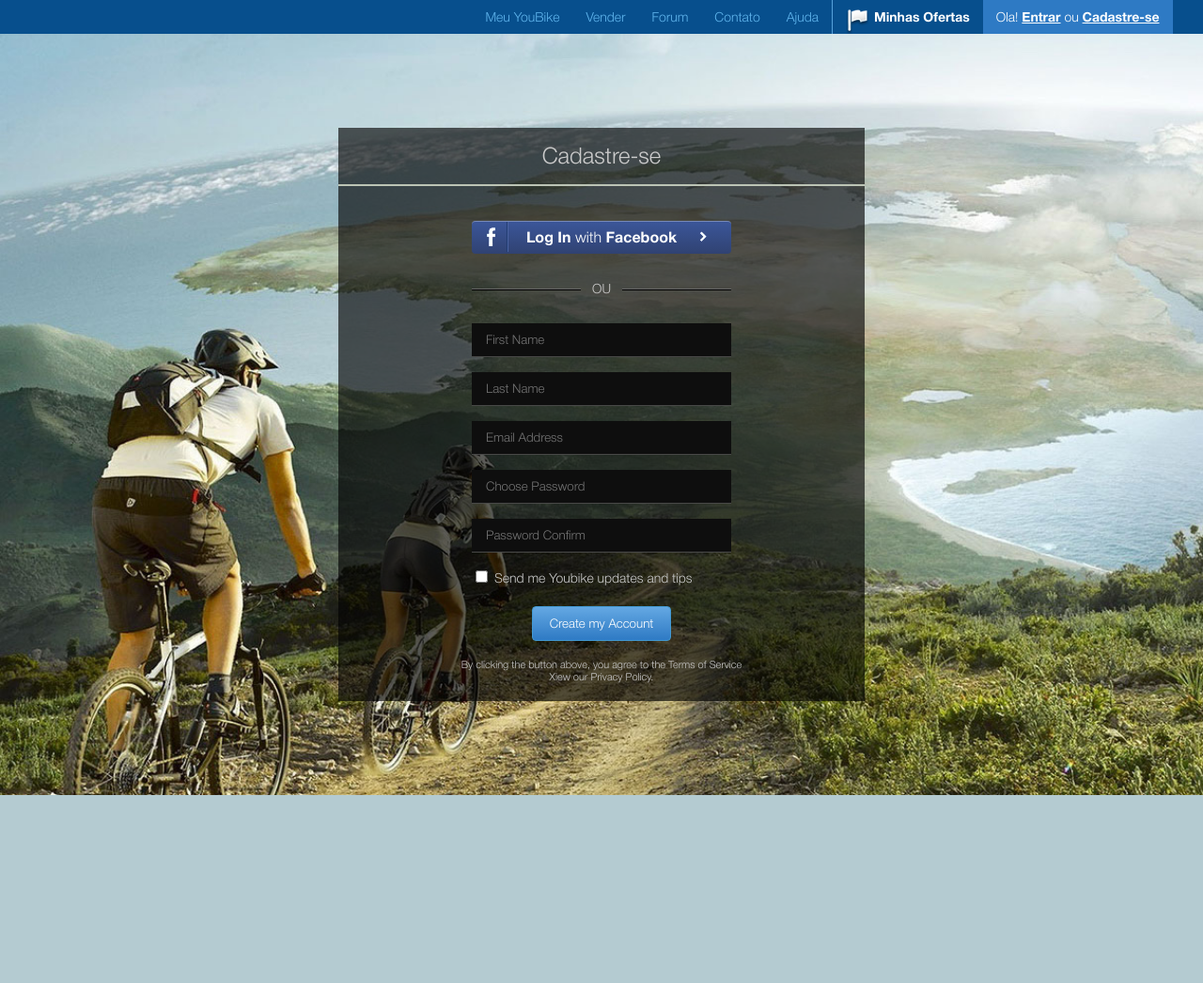
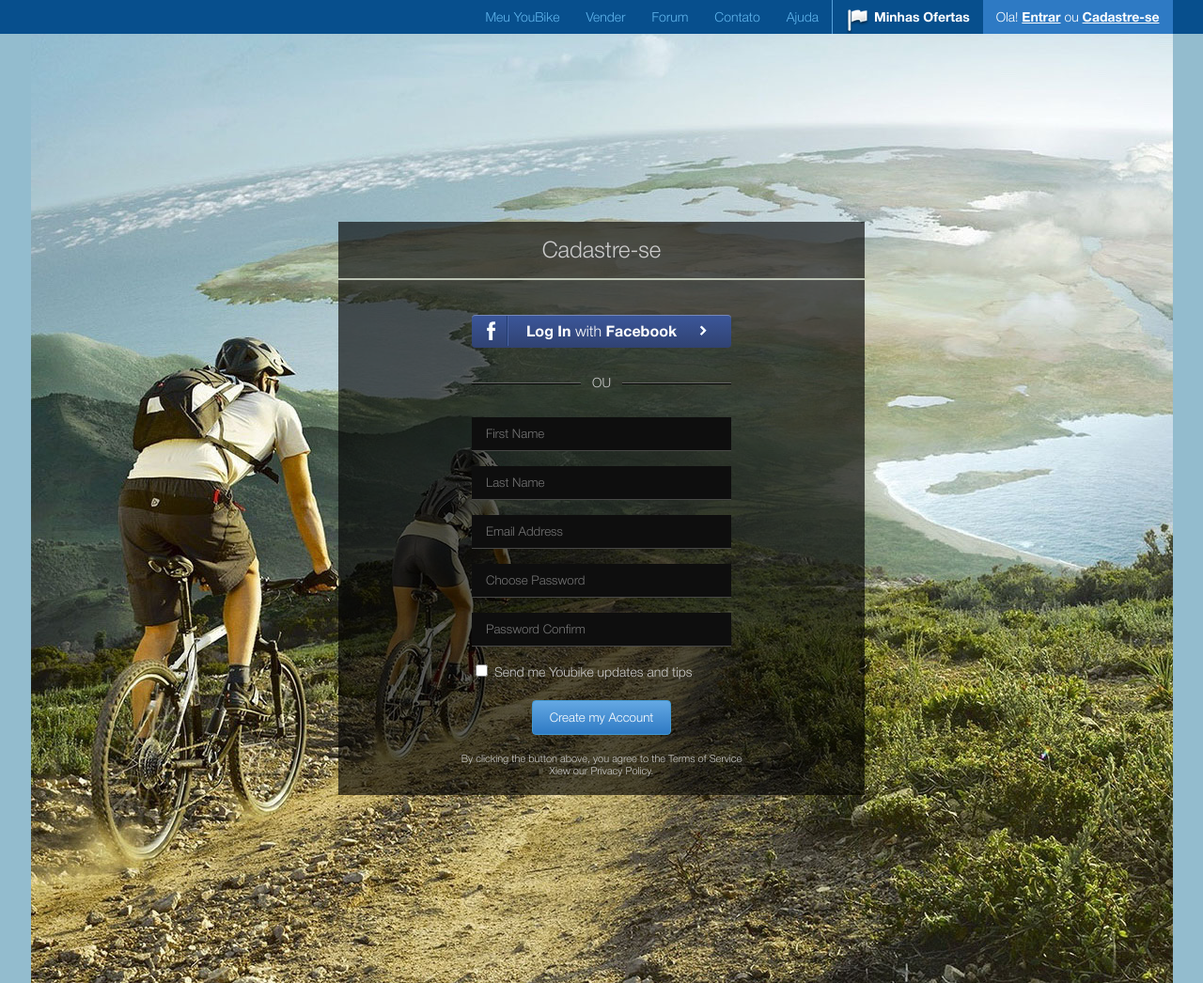
Before and after one commit to a1ex7/lesson-2015, a plain HTML site: page lesson5/task1/index.html in a window 1280 px wide. Shown: the whole page at 94% size. Before the commit the page ends 846 px from the top, so only its background shows below. Drawn offline with Linux system fonts and the light colour scheme.

Commit message:
fix backgroung

```diff
--- a/lesson5/task1/css/style.css
+++ b/lesson5/task1/css/style.css
@@ -25,14 +25,18 @@
 }
 
 body {
-    background: fixed url("../img/background.jpg") #b4cbd1 no-repeat center center;
-    background-size: cover;
     font: 14px 'Helvetica Neue', Tahoma, sans-serif;
 }
 
-.wrapper {
+.wrapper-header {
     width: 1215px;
     margin: 0 auto;
+}
+
+.wrapper-main {
+    margin: 0 auto;
+    padding: 200px 0;
+    background: #93BCCE url("../img/background.jpg") no-repeat center center;
 }
 
 .clearfix:after {
@@ -113,7 +117,7 @@
 /* MAIN */
 
 .form-wrapper {
-    margin: 100px auto;
+    margin: 0 auto;
     width: 560px;
     color: #cccccc;
     background-color: rgba(0,0,0, 0.63);
--- a/lesson5/task1/index.html
+++ b/lesson5/task1/index.html
@@ -8,7 +8,7 @@
 </head>
 <body>
     <header>
-    <div class="wrapper">
+    <div class="wrapper-header">
         <nav class="header-menu clearfix">
             <ul>
                 <li><a href="#">Meu YouBike</a></li>
@@ -23,6 +23,7 @@
     </div>
     </header>
     <main class="main-content">
+    <div class="wrapper-main">
         <div class="form-wrapper">
             <h1 class="form-title">Cadastre-se</h1>
             <div class="form-body">
@@ -66,6 +67,7 @@
                 </p>
             </div>
         </div>
+    </div>
     </main>
 
 </body>
```
